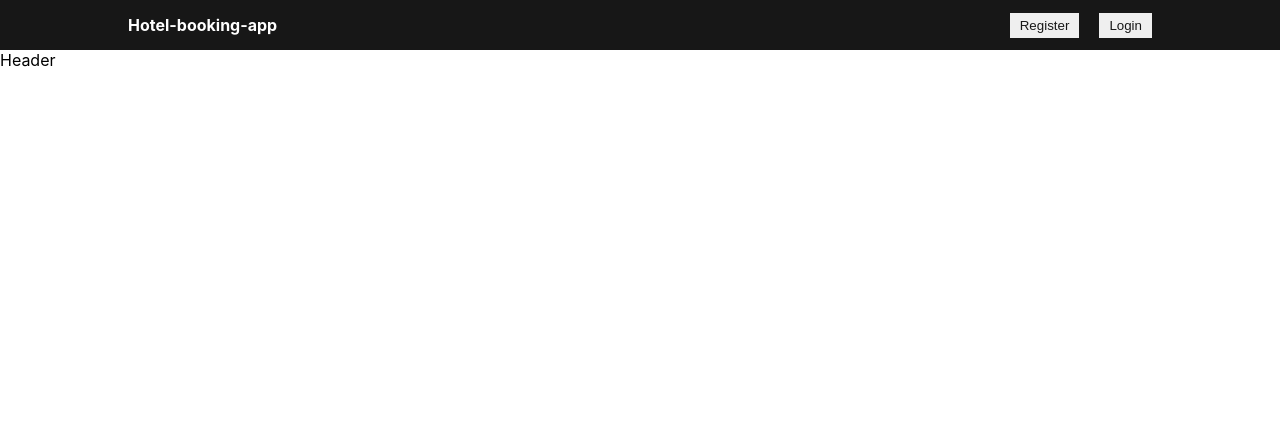
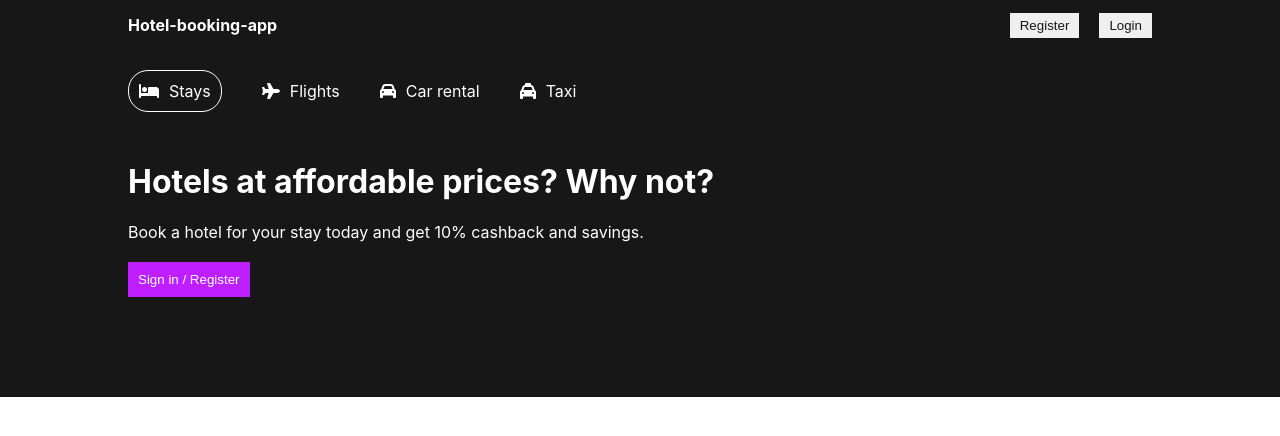
Before and after one commit to adeeb1488/hotel-booking-app, a React (Create React App) app in the folder client/: page / in a window 1280 px wide. Shown: the top 436 px of the page. Built offline with nearby package versions, Linux system fonts and the light colour scheme.

Commit message:
Creating basic UI design for home page header

```diff
--- a/client/package.json
+++ b/client/package.json
@@ -3,6 +3,10 @@
   "version": "0.1.0",
   "private": true,
   "dependencies": {
+    "@fortawesome/fontawesome-svg-core": "^6.3.0",
+    "@fortawesome/free-regular-svg-icons": "^6.3.0",
+    "@fortawesome/free-solid-svg-icons": "^6.3.0",
+    "@fortawesome/react-fontawesome": "^0.2.0",
     "@testing-library/jest-dom": "^5.16.5",
     "@testing-library/react": "^13.4.0",
     "@testing-library/user-event": "^13.5.0",
--- a/client/src/components/header/Header.css
+++ b/client/src/components/header/Header.css
@@ -0,0 +1,45 @@
+.header{
+    background-color: #171717;
+    color: white;
+    display: flex;
+    justify-content: center;
+
+}
+.headerContainer{
+    width: 100%;
+    max-width: 1024px;
+    margin: 20px 0px 100px 0px;
+
+}
+
+.headerList{
+    display: flex;
+    gap: 40px;
+    margin-bottom: 50px;
+}
+
+.headerListItem{
+    display: flex;
+    align-items: center;
+    gap: 10px;
+}
+
+.headerListItem.active{
+    border: 1px solid white;
+    padding: 10px;
+    border-radius: 20px;
+}
+
+.headerDescription{
+    margin: 20px 0px;
+}
+
+.headerBtn{
+    background-color: #bf1fff;
+    color: white;
+    font-weight: 500;
+    border: none;
+    padding: 10px;
+    cursor: pointer;
+
+}
--- a/client/src/components/header/Header.jsx
+++ b/client/src/components/header/Header.jsx
@@ -1,8 +1,38 @@
 import React from 'react'
 import './Header.css'
+import {FontAwesomeIcon} from '@fortawesome/react-fontawesome'
+import {faBed, faCar, faPlane, faTaxi} from '@fortawesome/free-solid-svg-icons'
 const Header = () => {
   return (
-    <div className='header'>Header</div>
+    <div className='header'>
+      <div className="headerContainer">
+     <div className="headerList">
+      <div className="headerListItem active">
+      <FontAwesomeIcon icon={faBed} />
+      <span>Stays</span>
+      </div>
+      <div className="headerListItem">
+      <FontAwesomeIcon icon={faPlane} />
+      <span>Flights</span>
+      </div>
+      <div className="headerListItem">
+      <FontAwesomeIcon icon={faCar} />
+      <span>Car rental</span>
+      </div>
+      <div className="headerListItem">
+      <FontAwesomeIcon icon={faTaxi} />
+      <span>Taxi</span>
+      </div>
+     </div>
+     <h1 className="headerTitle">
+      Hotels at affordable prices? Why not?
+     </h1>
+     <p className="headerDescription">
+      Book a hotel for your stay today and get 10% cashback and savings.
+     </p>
+     <button className="headerBtn">Sign in / Register</button>
+     </div>
+      </div>
   )
 }
 
```
Also changed, not shown: 1 other file (tests, documents, lock files or other folders).
